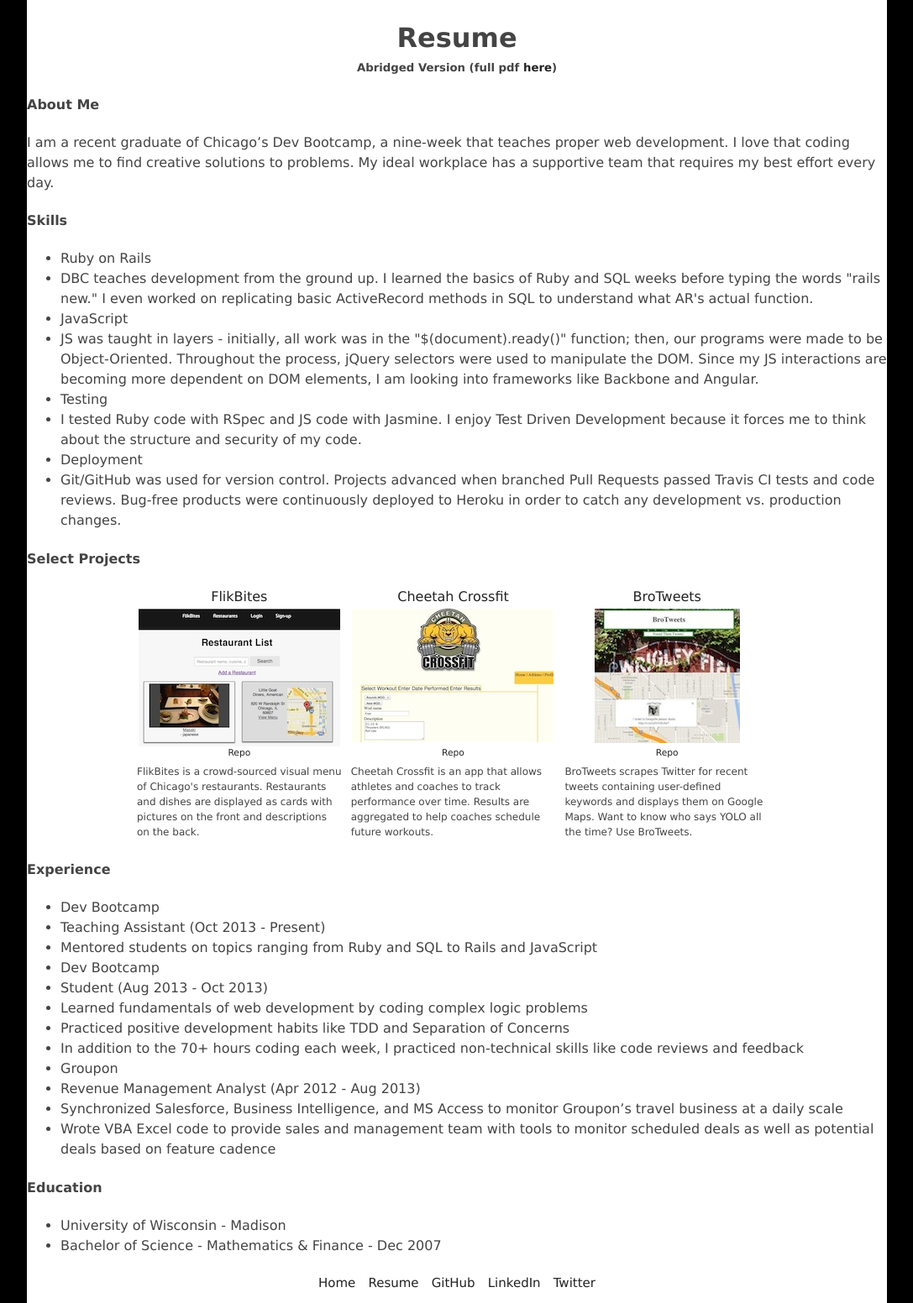
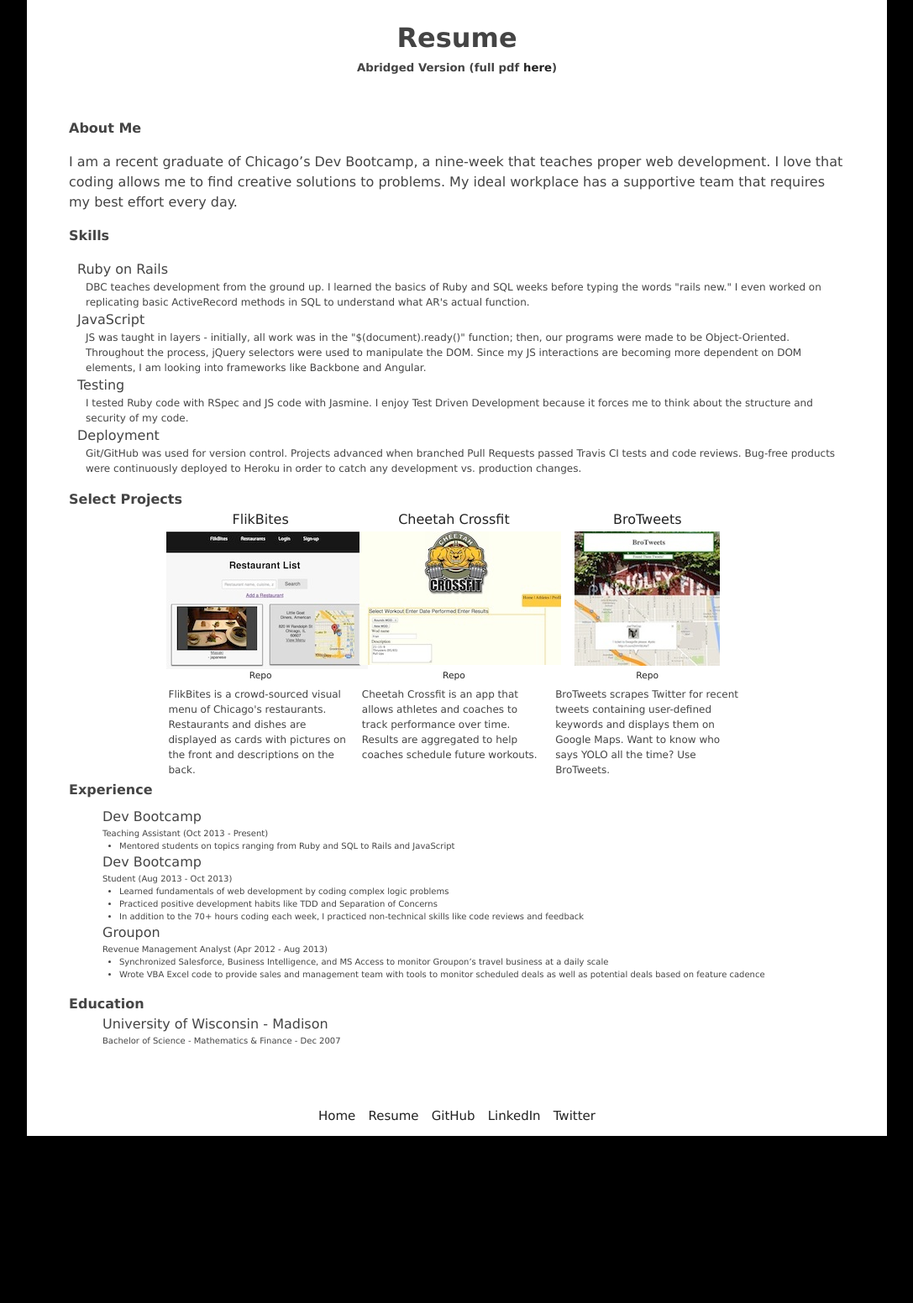
Before and after one commit to leeacto/leeacto.github.io, a Jekyll site: the page built from resume/index.html, in a window 1280 px wide. Shown: the whole page at 84% size, without its empty margins (96-1183 px from the left). Built offline with Jekyll 4.4.1, drawn with Linux system fonts in a browser that asks for light colours; Markdown is read by kramdown in place of the engine named in the settings; after the commit the page ends 1353 px from its top, so only the background shows below that.

Commit message:
updated css

```diff
--- a/css/main.css
+++ b/css/main.css
@@ -1,4 +1,3 @@
-
 body {
   font: 16px/1.5 verdana, helvetica-neue, helvetica, arial, san-serif;
   background: black;
@@ -129,3 +128,55 @@ footer li a {
   padding: 3px;
 }
 /* Select Projects End */
+
+/*Resume Skills List Begin*/
+.resume {
+  padding: 50px;
+}
+
+.resume h4 {
+  margin: 0;
+}
+.skills {
+  padding-left: 10px;
+}
+
+.skills li{
+  list-style-type: none;
+}
+.comment {
+  font-size: 12px;
+  padding-left: 10px;
+}
+/* Resume Skills List End*/
+
+/* Resume Experience List Begin */
+.experience {
+  margin-top: 8px;
+}
+.host {
+  list-style-type: none;
+}
+.position {
+  font-size: 10px;
+  list-style-type: none;
+}
+.task {
+  font-size: 10px;
+  margin-left: 20px;
+}
+/* Resume Experience List End */
+
+/* Resume Education List Begin */
+.degree {
+  margin-top: 0px;
+}
+
+.degree li{
+  list-style-type: none;
+}
+
+.focus {
+  font-size: 10px;
+}
+/* Resume Education List End */
```
